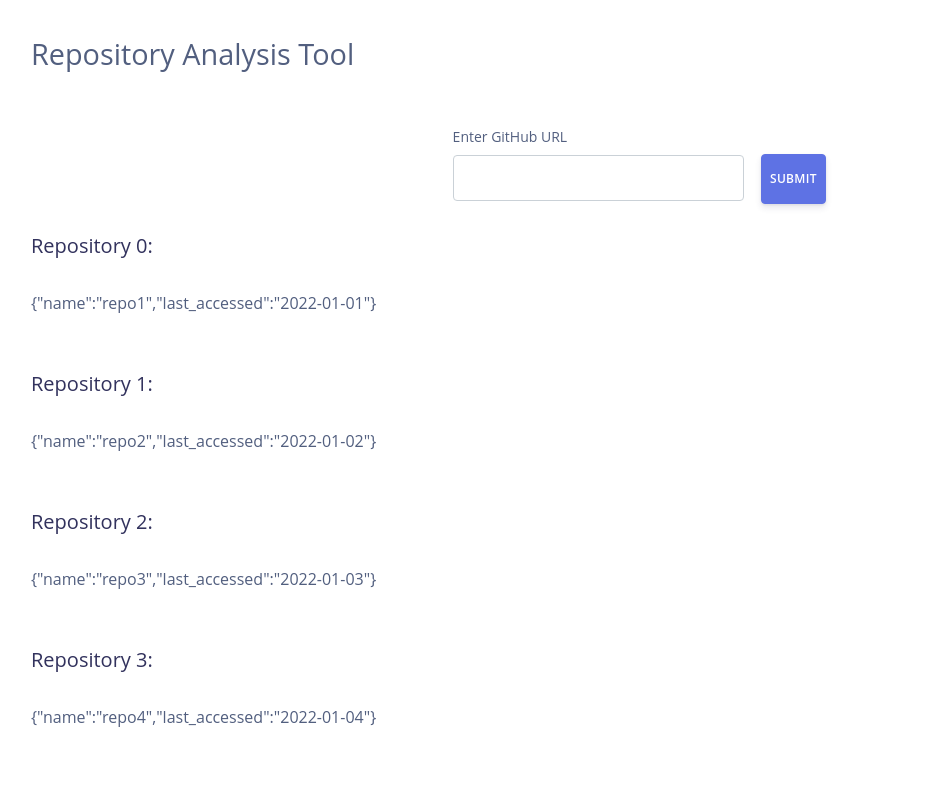
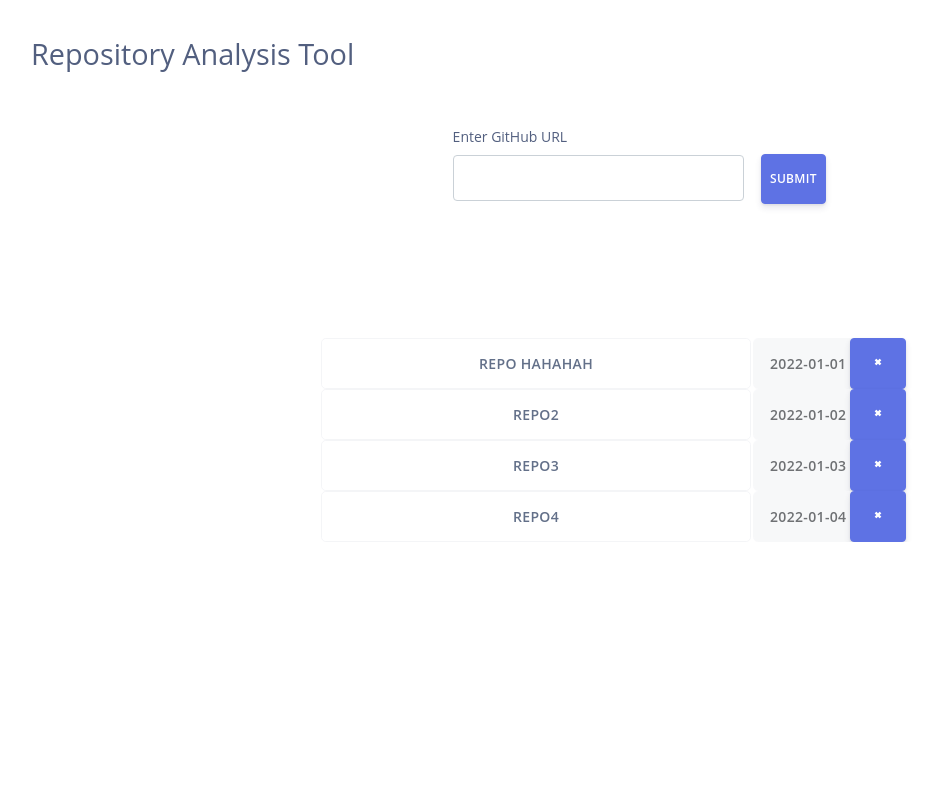
Before and after one commit to EduardoCalvoUribe/GitHubRepositoryAnalysisTool, a Vue app in the folder frontend/: page / in a window 1280 px wide. Shown: the top 800 px of the page, without its empty margins (1-939 px from the left). Built offline with nearby package versions, Linux system fonts and the light colour scheme.

Commit message:
simplified and started using v-for

```diff
--- a/frontend/src/App.vue
+++ b/frontend/src/App.vue
@@ -17,14 +17,9 @@ export default {
     BaseInput
   },
   setup() {
-    const repoTable = ref('');
-
-    async function getTrackedRepositories() {
-      try {
-        console.log('getTrackedRepositories called')
-        const data = [
+    const repoInfo = ref([
         {
-                "name": "repo1",
+            "name": "repo hahahah",
             "last_accessed": "2022-01-01"
         },
         {
@@ -38,24 +33,11 @@ export default {
         {
             "name": "repo4",
             "last_accessed": "2022-01-04"
-            }
-        ];
-
-        //const data = await response.json();
-        let table = '';
-        for (let i = 0; i < data.length; i++) {
-          table += '<p><h5>Repository ' + i.toString() + ':</h5><br>' + JSON.stringify(data[i]) + '</p><br>';
-        }
-        repoTable.value = table;
-      } catch (error) {
-        console.error('Error:', error);
-        repoTable.value = "Error: Could not fetch tracked repositories.";
-      }
-    }
+        },
+    ]);
 
     onMounted(async () => {
       try {
-        await getTrackedRepositories();
         // Fetches json data from specified URL using our fetchData function (will be our backend endpoints)
         // const json_response = await fetchData('http://127.0.0.1:8000/github/user');
         // const fake_response = await fetchData('http://jsonplaceholder.typicode.com/posts/1');
@@ -80,7 +62,7 @@ export default {
 
     });
 
-    return { repoTable };
+    return { repoInfo };
   },
   // TODO: Fix githubURL, it's just empty. Input is not correctly retrieved from Input Box.
   data() {
@@ -137,10 +119,6 @@ export default {
       </div>
     </div>
 
-    <div v-html="repoTable"></div>
-
-    <div v-html="tableContent"></div>
-
     <!-- id="github_request" -->
     <div style="margin-top: 10%;" v-html="githubResponse" ></div>
 
@@ -161,13 +139,13 @@ export default {
     <BaseSlider value=10 disabled="" type="primary" ></BaseSlider> -->
 
 
-    <div class="container ct-example-row">
+  <div class="container ct-example-row" v-for="repo in repoInfo">
     <div class="row">
       <div class="col-1">
-      <span><base-button style=" margin-left: 619px" size="lg" type="secondary" disabled>Button</base-button></span>
+        <span><base-button style=" margin-left: 619px" size="lg" type="secondary" disabled>{{ repo.last_accessed }}</base-button></span>
       </div>
       <div class="col-2">
-      <span><base-button style="width: 300%; margin-left: 100px" outline type="secondary" size = "lg">RepositoryName</base-button></span>
+        <span><base-button style="width: 300%; margin-left: 100px" outline type="secondary" size = "lg">{{ repo.name }}</base-button></span>
       </div>
       <div class="col-3">
         <span><base-button style="margin-left: 456px; height: 100%" type="primary" icon="ni ni-fat-remove"></base-button></span>
```
Lines whose indentation alone changed are shown as unchanged.
